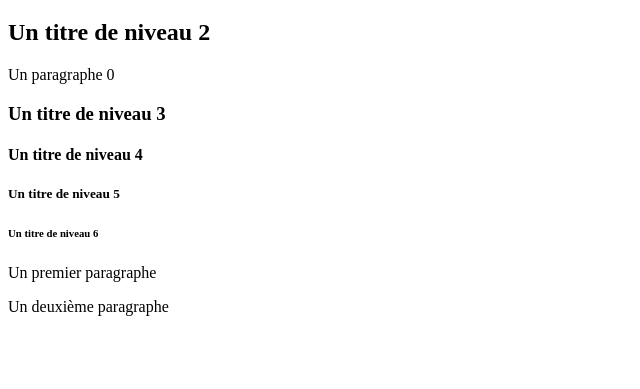
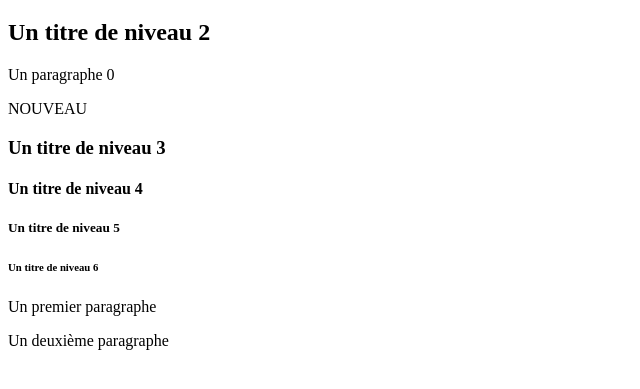
Before and after one commit to Djeeb/first_djeeb, a plain HTML site: page index.html in a window 1280 px wide. Shown: the part 61-450 px from the top of the page, without its empty margins (0-640 px from the left). Drawn offline with Linux system fonts and the light colour scheme.

Commit message:
modif djeeb

```diff
--- a/index.html
+++ b/index.html
@@ -8,6 +8,7 @@
 		<h1>Un titre de niveau 1</h1>
 		<h2>Un titre de niveau 2</h2>
 			<p>Un paragraphe 0</p>
+			<p>NOUVEAU</p>
 		<h3>Un titre de niveau 3</h3>
 		<h4>Un titre de niveau 4</h4>
 		<h5>Un titre de niveau 5</h5>
```
